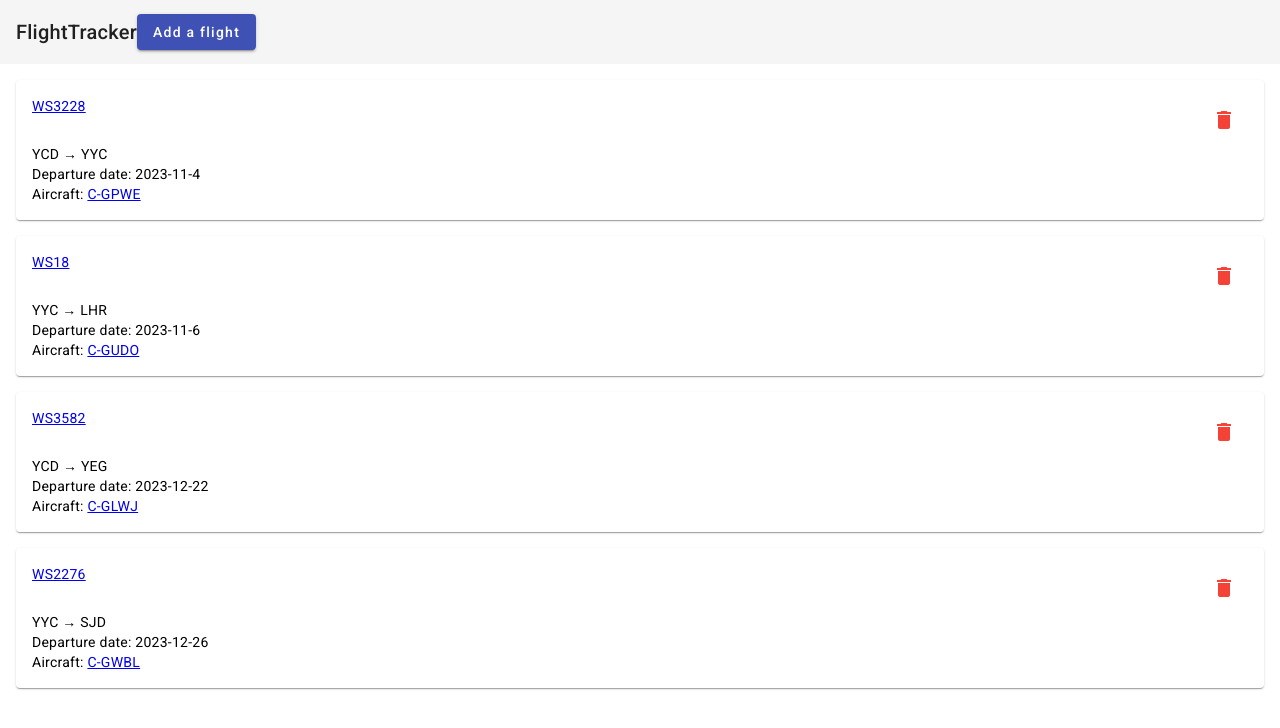
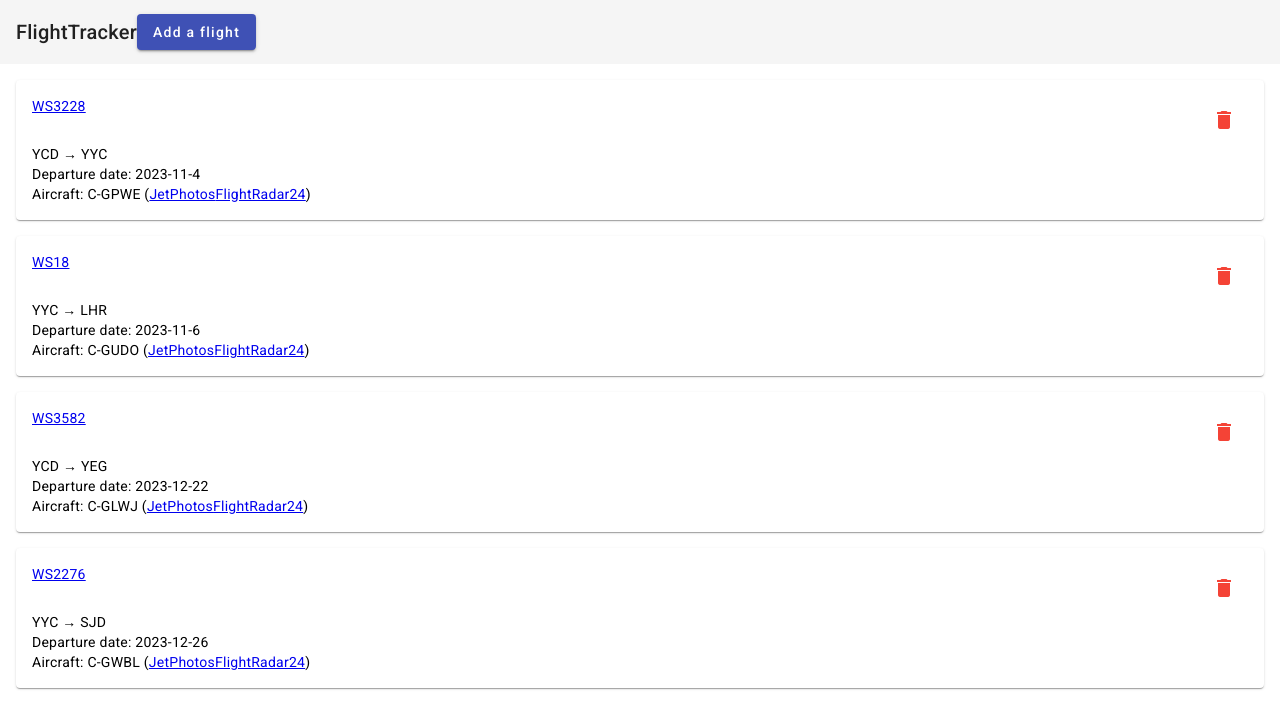
Before and after one commit to brettpasula/flight-tracker, an Angular app: page / in a window 1280 px wide. Shown: the top 728 px of the page. Built offline with nearby package versions, Linux system fonts and the light colour scheme; data requests are answered from the project's data file.

Commit message:
add links to JetPhotos and FlightRadar24

```diff
--- a/src/app/flight/flight.component.html
+++ b/src/app/flight/flight.component.html
@@ -1,6 +1,6 @@
 <mat-card>
   <mat-card-header>
-    <a [href]="flightRadarTwentyFourLink" target="_blank" rel="noopener noreferrer">{{ flight.flightNumberPrefix + flight.flightNumber }}</a>
+    <a [href]="flightRadarTwentyFourLinkForFlight" target="_blank" rel="noopener noreferrer">{{ flight.flightNumberPrefix + flight.flightNumber }}</a>
     <span id="spacer"></span>
     <button mat-icon-button color="primary" aria-label="Delete flight record" color="warn">
       <mat-icon>delete</mat-icon>
@@ -11,6 +11,8 @@
     <br />
     Departure date: {{ flight.departureDate }}
     <br />
-    Aircraft: <a [href]="jetPhotosLink" target="_blank" rel="noopener noreferrer">{{ flight.aircraftRegistration }}</a>
+    Aircraft: {{ flight.aircraftRegistration }}
+    (<a [href]="jetPhotosLink" target="_blank" rel="noopener noreferrer">JetPhotos</a>
+    <a [href]="flightRadarTwentyFourLinkForAircraft" target="_blank" rel="noopener noreferrer">FlightRadar24</a>)
   </mat-card-content>
 </mat-card>
--- a/src/app/flight/flight.component.ts
+++ b/src/app/flight/flight.component.ts
@@ -9,12 +9,13 @@ import IFlight from 'src/data/IFlight';
 export class FlightComponent {
   @Input() flight!: IFlight;
   jetPhotosLink!: string;
-  flightRadarTwentyFourLink!: string;
+  flightRadarTwentyFourLinkForFlight!: string;
+  flightRadarTwentyFourLinkForAircraft!: string;
+  private flightRadarTwentyFourBaseLink: string = "https://www.flightradar24.com/data/"
 
   ngOnInit() {
     this.jetPhotosLink = "https://www.jetphotos.com/registration/" + this.flight.aircraftRegistration;
-    this.flightRadarTwentyFourLink = "https://www.flightradar24.com/data/flights/" + this.flight.flightNumberPrefix + this.flight.flightNumber;
-
-    //var map = leaflet.map('map').setView([51.505, -0.09], 13);
+    this.flightRadarTwentyFourLinkForFlight = this.flightRadarTwentyFourBaseLink + "flights/" + this.flight.flightNumberPrefix + this.flight.flightNumber;
+    this.flightRadarTwentyFourLinkForAircraft = this.flightRadarTwentyFourBaseLink + "aircraft/" + this.flight.aircraftRegistration;
   }
 }
```
